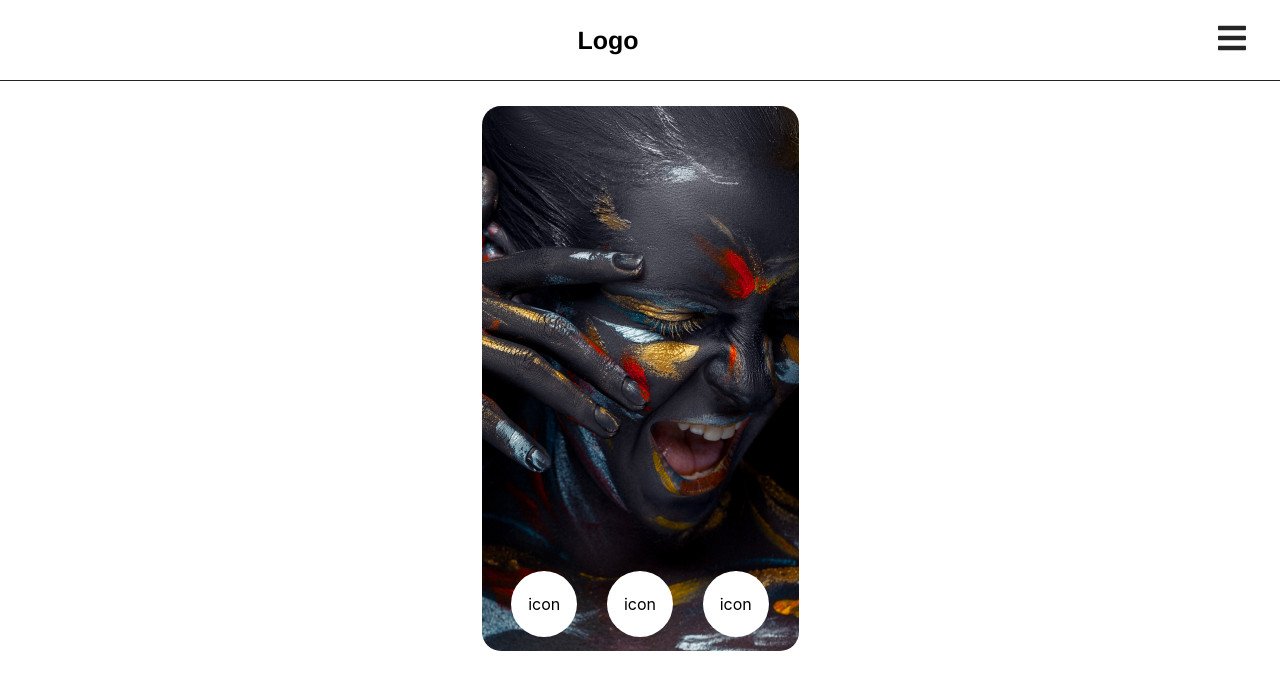
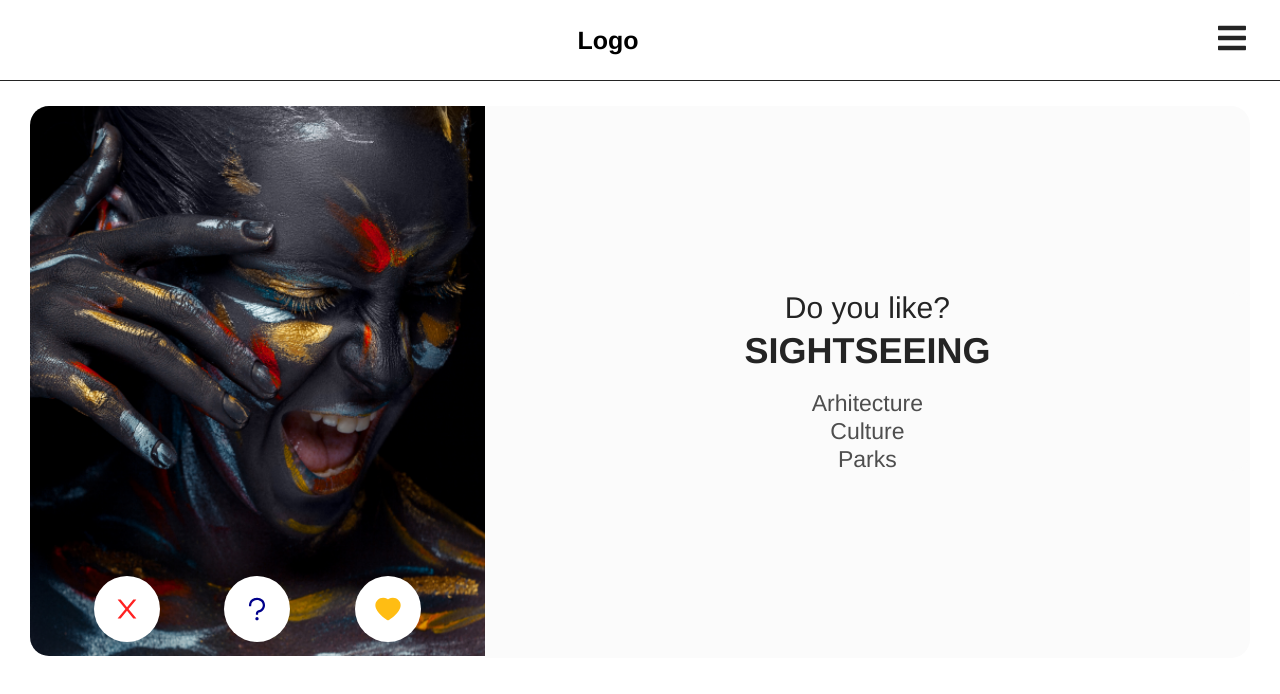
Before and after one commit to KosSid/boring_weekend_project, a React (Create React App) app in the folder client/: page / in a window 1280 px wide. Shown: the top 694 px of the page. Built offline with nearby package versions, Linux system fonts and the light colour scheme.

Commit message:
home page styles

```diff
--- a/client/src/pages/Home/index.js
+++ b/client/src/pages/Home/index.js
@@ -1,5 +1,6 @@
 import React from 'react';
-import homeImg from '../../images/Home_img/home_img.png'
+import homeImg from '../../sources/images/Home_img/home_img.png';
+import { AiFillHeart, AiOutlineClose, AiOutlineQuestion } from "react-icons/ai";
 
 import './style.scss'
 
@@ -9,9 +10,27 @@ const Home = () => {
             <div className={'home__card'}>
                 <img className={'home__img__page'} src={homeImg} alt='home_img'/>
                 <div className={'home__circle__container'}>
-                    <div className={'home__circle'}>icon</div>
-                    <div className={'home__circle'}>icon</div>
-                    <div className={'home__circle'}>icon</div>
+                    <div className={'home__circle'}>
+                        <AiOutlineClose className={'Close-icon'}/>
+                    </div>
+                    <div className={'home__circle'}>
+                        <AiOutlineQuestion className={'Maybe-icon'}/>
+                    </div>
+                    <div className={'home__circle'}>
+                        <AiFillHeart className={'Heart-icon'}/>
+                    </div>
+                </div>
+            </div>
+            <div className={'home__message'}>
+                <div className={'home__message'}>
+                    <h2>Do you like?</h2>
+                    <h1><strong>SIGHTSEEING</strong></h1>
+                    <div>
+                        <p>Arhitecture</p>
+                        <p>Culture</p>
+                        <p>Parks</p>
+                    </div>
+
                 </div>
             </div>
 
--- a/client/src/pages/Home/style.scss
+++ b/client/src/pages/Home/style.scss
@@ -1,7 +1,25 @@
+.Heart-icon {
+  font-size: 30px;
+  color: rgba(255, 189, 19, 1);
+}
+
+.Close-icon {
+  font-size: 30px;
+  color:rgba(255, 34, 34, 1);
+}
+
+.Maybe-icon {
+  font-size: 30px;
+  color: darkblue;
+}
+
 .home {
   &__container {
     display: flex;
     justify-content: center;
+    flex-wrap: nowrap;
+    margin-top: 25px;
+    padding: 0 30px;
   }
 
   &__card {
@@ -9,11 +27,12 @@
   }
 
   &__img__page {
+    height: 550px;
+    width: 318px;
     object-fit: cover;
     object-position: center;
     border-radius: 19px;
     overflow: hidden;
-    margin-top: 25px;
   }
 
   &__circle__container {
@@ -35,5 +54,79 @@
     justify-content: center;
   }
 
+  &__message {
+    display: none;
+    flex-grow: 1;
+  }
+
+  @media screen and (min-width: 768px) {
+    &__img__page {
+      width: 100%;
+      border-radius: 19px 0 0 19px;
+    }
+
+    &__message {
+      display: flex;
+      background-color: rgba(251, 251, 251, 1);
+      border-radius: 0 19px 19px 0;
+      justify-content: center;
+      align-items: center;
+      font-family: 'Helvetica Neue', sans-serif;
+      color: rgba(36, 36, 36, 1);
+
+      div {
+        display: flex;
+        flex-direction: column;
+
+        div {
+          margin-top: 11px;
+        }
+
+        h2 {
+          font-size: 25px;
+        }
+
+        p {
+          font-size: 18px;
+          color: rgba(78, 78, 78, 1);
+          text-align: center;
+          margin-top: 5px;
+        }
+
+        h1{
+          text-transform: uppercase;
+          font-size: 31px;
+          font-weight: bold;
+          margin-top: 5px;
+        }
+
+      }
+
+    }
+
+    @media screen and (min-width: 992px) {
+      &__message div {
+
+        div {
+          margin-top: 18px;
+        }
+
+        h2 {
+          font-size: 30px;
+        }
+
+        p {
+          font-size: 23px;
+        }
+
+        h1 {
+          font-size: 36px;
+          margin-top: 10px;
+        }
+
+      }
+    }
+
+  }
 
 }
```
Also changed, not shown: client/src/images/Home_img/home_img.png (deleted), client/src/sources/images/Home_img/home_img.png (added).
